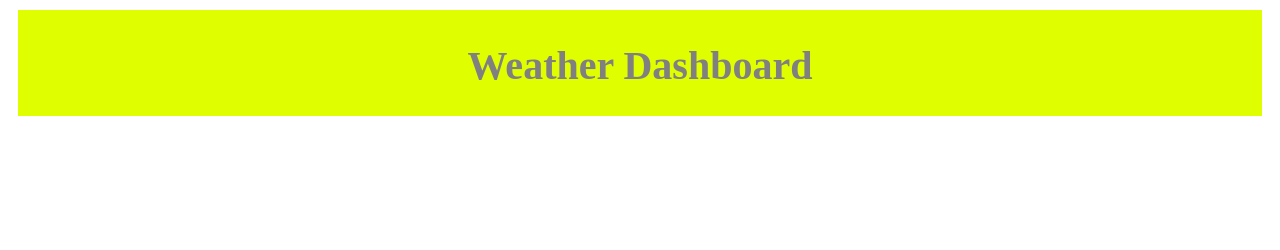
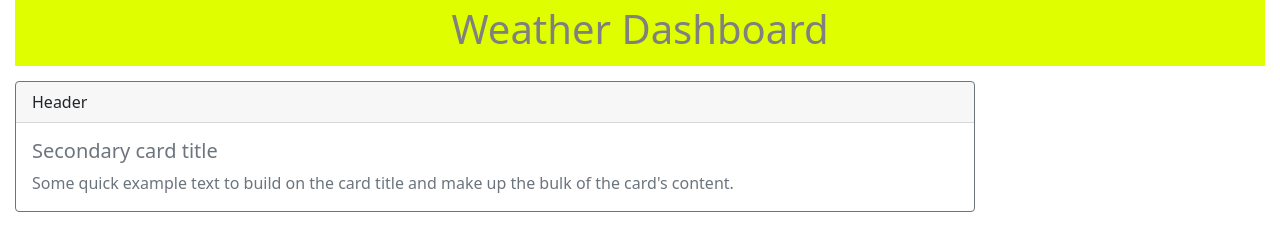
Before and after one commit to ssilfies17/Unit6hw, a plain HTML site: page index.html in a window 1280 px wide. Drawn offline with nearby package versions, Linux system fonts and the light colour scheme; no server answers.

Commit message:
added css and further developed html and css

```diff
--- a/index.html
+++ b/index.html
@@ -4,20 +4,29 @@
     <meta charset="UTF-8">
     <meta http-equiv="X-UA-Compatible" content="IE=edge">
     <meta name="viewport" content="width=device-width, initial-scale=1.0">
+    <link href="https://cdn.jsdelivr.net/npm/bootstrap@5.0.2/dist/css/bootstrap.min.css" rel="stylesheet" integrity="sha384-EVSTQN3/azprG1Anm3QDgpJLIm9Nao0Yz1ztcQTwFspd3yD65VohhpuuCOmLASjC" crossorigin="anonymous">
+    <link rel="stylesheet" href="style.css">
     <title>Weather Dashboard</title>
 </head>
 <body>
 
-    <header>
+    <header class="header">
+        <h1>Weather Dashboard</h1>
+    </header>
 
-        <h1>Weather Dashboard</h1>
-
-    </header>
+    <div class="card border-secondary mb-3">
+        <div class="card-header">Header</div>
+        <div class="card-body text-secondary">
+          <h5 class="card-title">Secondary card title</h5>
+          <p class="card-text">Some quick example text to build on the card title and make up the bulk of the card's content.</p>
+        </div>
+    </div>
 
 
 
 
 
-<script src="script.js"></script>
+    <script src="https://cdn.jsdelivr.net/npm/bootstrap@5.0.2/dist/js/bootstrap.bundle.min.js" integrity="sha384-MrcW6ZMFYlzcLA8Nl+NtUVF0sA7MsXsP1UyJoMp4YLEuNSfAP+JcXn/tWtIaxVXM" crossorigin="anonymous"></script>
+    <script src="script.js"></script>
 </body>
 </html>
--- a/script.js
+++ b/script.js
@@ -1,5 +1,22 @@
 console.log("hello");
 
-var header = document.querySelector('header');
+function getApi() {
+    var requestUrl = 'https://api.openweathermap.org/data/2.5/weather?q=seattle&appid=bf2aa965b83be96842d2dc9c58880f7c';
 
-header.setAttribute("style", "font-size:20px; margin:10px; padding-top:5px; display:flex; justify-content:center; background-color:#DFFF00; color:grey;")
+    fetch(requestUrl)
+      .then(function (response) {
+        return response.json();
+      })
+      .then(function (data) {
+        console.log(data);
+    })
+
+    var weatherblock = document.createElement('p')
+
+    weatherblock.append(requestUrl);
+
+}
+
+
+
+getApi();
--- /dev/null
+++ b/style.css
@@ -0,0 +1,16 @@
+.card {
+    max-width: 60rem;
+    margin: 15px;
+    display:flex;
+    justify-content: right;
+}
+
+.header {
+    font-size:20px;
+    margin:0px 15px 15px 15px;
+    padding-top:5px;
+    padding-bottom:5px;
+    display:flex; justify-content:center;
+    background-color:#DFFF00;
+    color:grey;
+}
```
